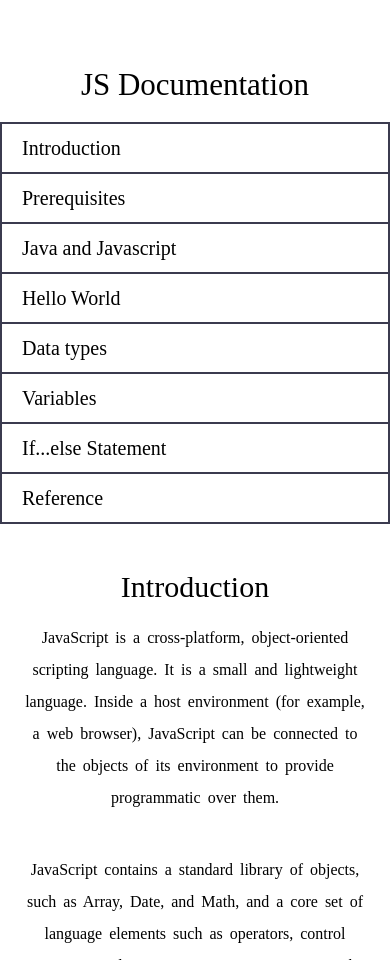
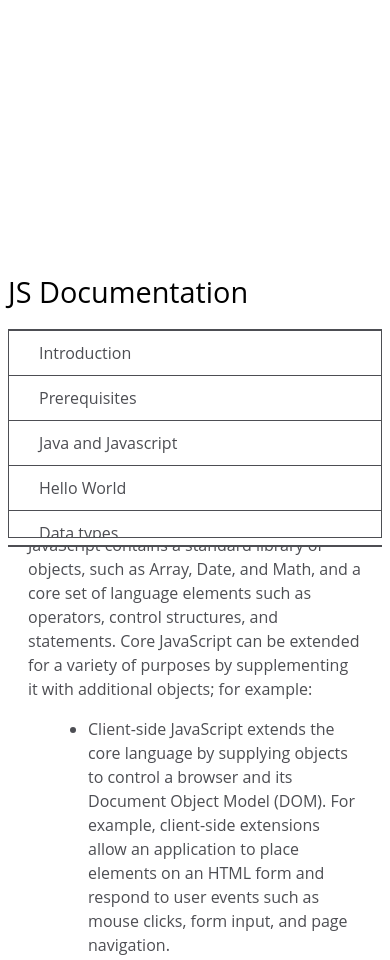
Before and after one commit to kaushlendraU/Java_documentation, a plain HTML site: page index.html in a window 390 px wide. Shown: the top 960 px of the page. Drawn offline with Linux system fonts and the light colour scheme.

Commit message:
JS Documentation

```diff
--- a/styles.css
+++ b/styles.css
@@ -1,84 +1,118 @@
- * {
+html, body {
+  min-width: 290px;
+  color: #4d4e53;
+  background-color: #ffffff;
+  font-family: 'Open Sans', Arial, sans-serif;
+  line-height: 1.5;
+
+}
+#navbar {
+  position: fixed;
+  min-width: 290px;
+  top: 0px;
+  left: 0px;
+  width: 300px;
+  height: 100%;
+  border-right: solid;
+  border-right-color: currentcolor;
+  border-color: rgba(0, 22, 22, 0.4);
+}
+#navbar a {
+  display: block;
+  padding: 10px 30px;
+  color: #4d4e53;
+  text-decoration: none; /*to remove down barline from anchor tag*/
+  cursor: pointer;
+}
+header {
+  color: black;
+  margin: 10px;
+  text-align: center;
+  font-size: 1.8em;
+  font-weight: thin;
+}
+#navbar ul {
+  height: 188%;
+  padding: 0;
+  overflow-y: auto;
+  overflow-x: hidden;
+}
+#navbar li {
+  color: #4d4e53;
+  border-top: 1px solid;
+  list-style: none;
+  position: relative;
+  width: 100%;
+}
+#main-doc {
+  position: absolute;
+  margin-left: 310px;
+  padding: 20px;
+  margin-bottom: 110px;
+}
+#main-doc header {
+  text-align: left;
+  margin: 0px;
+}
+section article {
+  color: #4d4e53;
+  margin: 15px;
+  font-size: 0.96em;
+}
+section li {
+  margin: 15px 0px 0px 20px;
+}
+code {
+  display: block;
+  text-align: left;
+  white-space: pre-line;
+  position: relative;
+  word-break: normal;
+  word-wrap: normal;
+  line-height: 2;
+  background-color: #f7f7f7;
+  padding: 15px;
+  margin: 10px;
+  border-radius: 5px;
+}
+  @media only screen and (max-width: 815px)
+  {
+#navbar {
+  background-color: white;
+  position: absolute;
+  top: 0;
+  padding: 0;
   margin: 0;
-  padding: 0;
-  box-sizing: border-box;
+  width: 100%;
+  max-height: 275px;
+  border: none;
+    border-bottom-color: currentcolor;
+    border-bottom-style: none;
+    border-bottom-width: medium;
+  z-index: 1;
+  border-bottom: 2px solid;
+}
+}
+  @media only screen and (max-width: 815px)
+  {
+#navbar ul {
+  border: 1px solid;
+  height: 207px;
+}
 }
 
-html {
- scroll-behavior: smooth;
+  @media only screen and (max-width: 400px)
+  {
+#main-doc {
+  margin-left: -10px;
+}
 }
 
-#header {
-  text-align: center;
-  font-size: 31px;
+  @media only screen and (max-width: 815px)
+  {
+#main-doc {
+  position: relative;
+  margin-left: 0px;
+  margin-top: 270px;
 }
-
-#navbar {
-  width: 100%;
-  line-height: 2.4;
-  height: 100%;
-  margin-top: 3rem;
 }
-
-
-#navbar > ul {
-  width: 100%;
-  border:  1px solid #3b3b4f;
-}
-
-#navbar > ul > li {
-  list-style: none;
-  border:  1px solid #3b3b4f;
-  margin-left: 0;
-}
-
-li > a {
-  font-size: 20px;
-  text-decoration: none;
-  color: black;
-  padding: 20px;
-}
-
-section {
-  margin-top: 3rem;
-}
-
-body {
-  width: 100%;
-  height: auto;
-}
-
-.sub {
-  font-size: 30px;
-  line-height: 1;
-  text-align: center;
-}
-
-p {
-  text-align: center;
-  padding: 20px;
-  word-spacing: 3px;
-  line-height: 2;
-}
-
-.r {
-  padding-bottom: 30px;
-  padding-top: 0;
-}
-
-section > ul {
-  padding: 0 30px 0 30px;
-}
-
-section > ul > li {
-  text-decoration: none;
-  color: black;
-  line-height: 2;
-  padding: 10px 20px 30px 20px;
-}
-
-div {
-  padding: 13px;
-  line-height: 2;
-  background-color: GhostWhite;
-}
```
